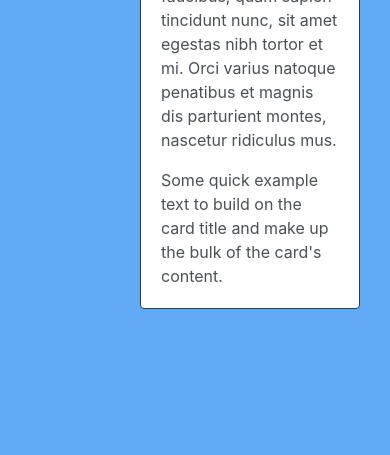
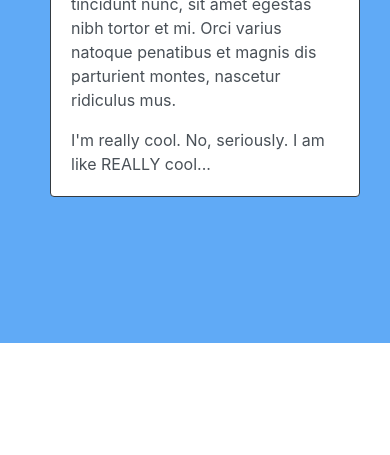
Before and after one commit to DaniBlaney/Daniblaney.github.io, a plain HTML site: page index.html in a window 390 px wide. Shown: the part 852-1307 px from the top of the page. After the commit the page ends 1195 px from the top, so only its background shows below. Drawn offline with nearby package versions, Linux system fonts and the light colour scheme.

Commit message:
index mobile

```diff
--- a/index.html
+++ b/index.html
@@ -56,7 +56,7 @@
           <div class="container">
                 <!-- <h4 class="mt-0">About Me</h4> -->
             <div class="row">
-              <div class="col-3 picture">
+              <div class="col-xs-6 col-md-3 picture">
                 <div class="media">
                   <div class="face">
                     <img src="assets/images/lol.jpg" class="auth-image" alt="Danielle Blaney" height=200px>
@@ -65,7 +65,7 @@
                 <!-- <img src="assets/images/animatedcoin.gif" class="bounce-in-top" width="25px"> -->
 
               </div>
-                <div class="col-9">
+                <div class="col-xs-12 col-sm-6 col-md-9">
                   <div class="card border-dark mb-3" style="max-width: 50rem;">
                       <div class="card-header">
                         <h4 class="card-title">About Me</h4>
@@ -77,7 +77,7 @@
 
                         <p class="card-text">Suspendisse dictum, arcu at convallis faucibus, quam sapien tincidunt nunc, sit amet egestas nibh tortor et mi. Orci varius natoque penatibus et magnis dis parturient montes, nascetur ridiculus mus.</p>
 
-                        <p class="card-text">Some quick example text to build on the card title and make up the bulk of the card's content.</p>
+                        <p class="card-text">I'm really cool. No, seriously. I am like REALLY cool...</p>
                       </div>
                     </div>
                   </div>
```
